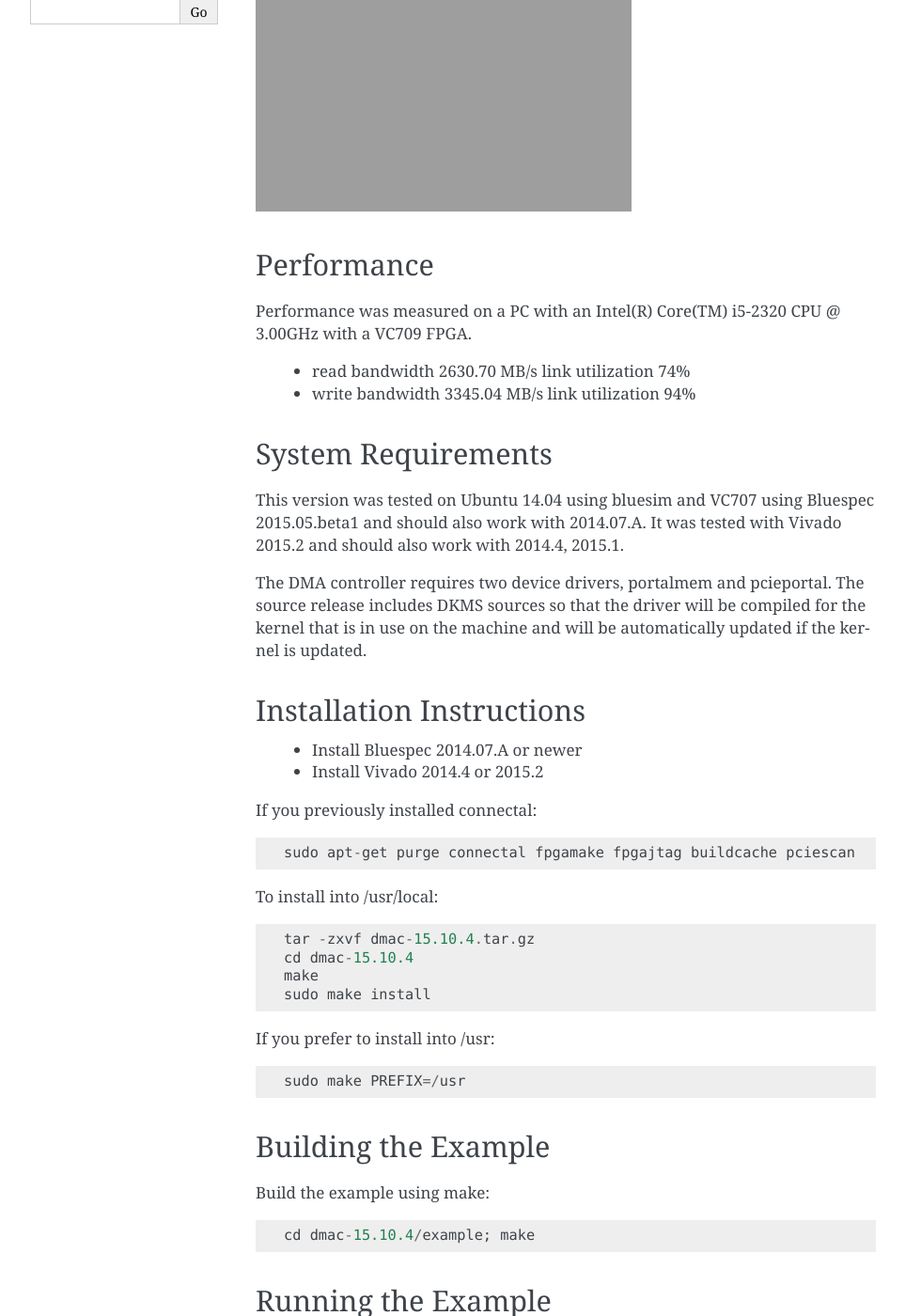
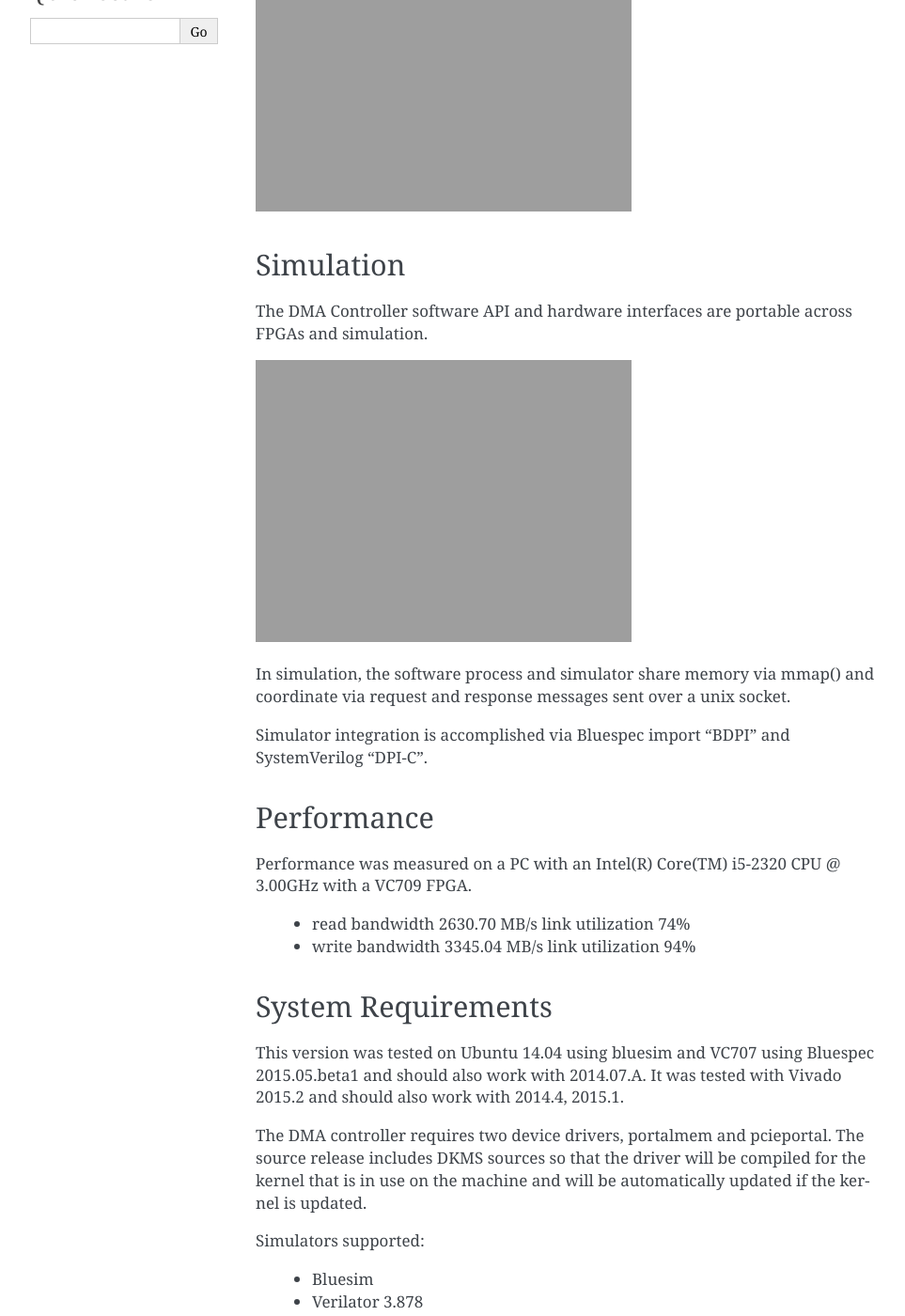
Before and after one commit to cambridgehackers/dmac, a Sphinx documentation site: the page built from doc/source/dmacontroller.rst, in a window 1280 px wide and 1400 px high, scrolled down 355 px. Shown: the whole window at 94% size, without its empty margins (148-1111 px from the left). Built offline with Sphinx 7.4.7, drawn with Linux system fonts in a browser that asks for light colours.

Commit message:
added simulation support picture

```diff
--- a/doc/source/dmacontroller.rst
+++ b/doc/source/dmacontroller.rst
@@ -12,6 +12,19 @@ Up to TBD data channels are supported.
 .. image:: DmaController.*
 
 .. _Fig-DmaController: Dma Controller
+
+Simulation
+----------
+
+The DMA Controller software API and hardware interfaces are portable across FPGAs and simulation.
+
+.. image:: DmaSimulation.*
+
+In simulation, the software process and simulator share memory via
+mmap() and coordinate via request and response messages sent over a
+unix socket.
+
+Simulator integration is accomplished via Bluespec import "BDPI" and SystemVerilog "DPI-C".
 
 Performance
 -----------
@@ -32,6 +45,12 @@ The DMA controller requires two device drivers, portalmem and
 pcieportal. The source release includes DKMS sources so that the
 driver will be compiled for the kernel that is in use on the machine
 and will be automatically updated if the kernel is updated.
+
+Simulators supported:
+
+ * Bluesim
+ * Verilator 3.878
+ * Xilinx xsim
 
 Installation Instructions
 -------------------------
```
Also changed, not shown: 2 other files.
